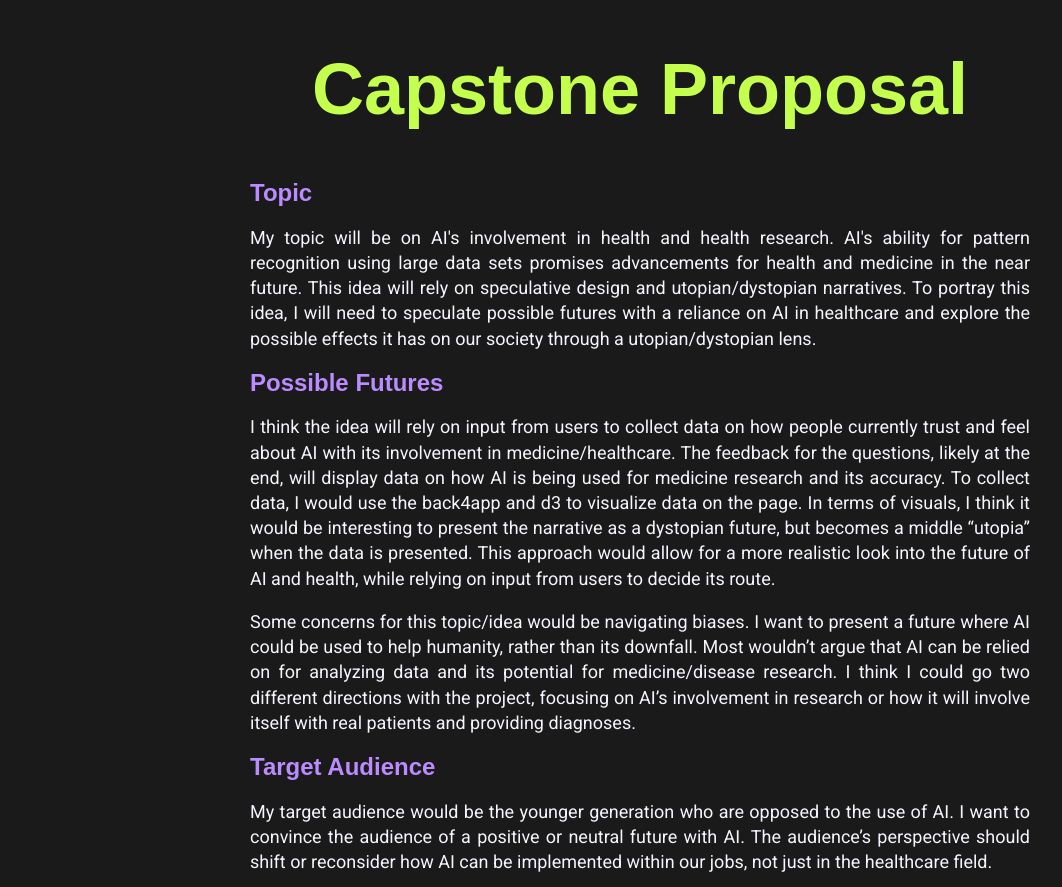
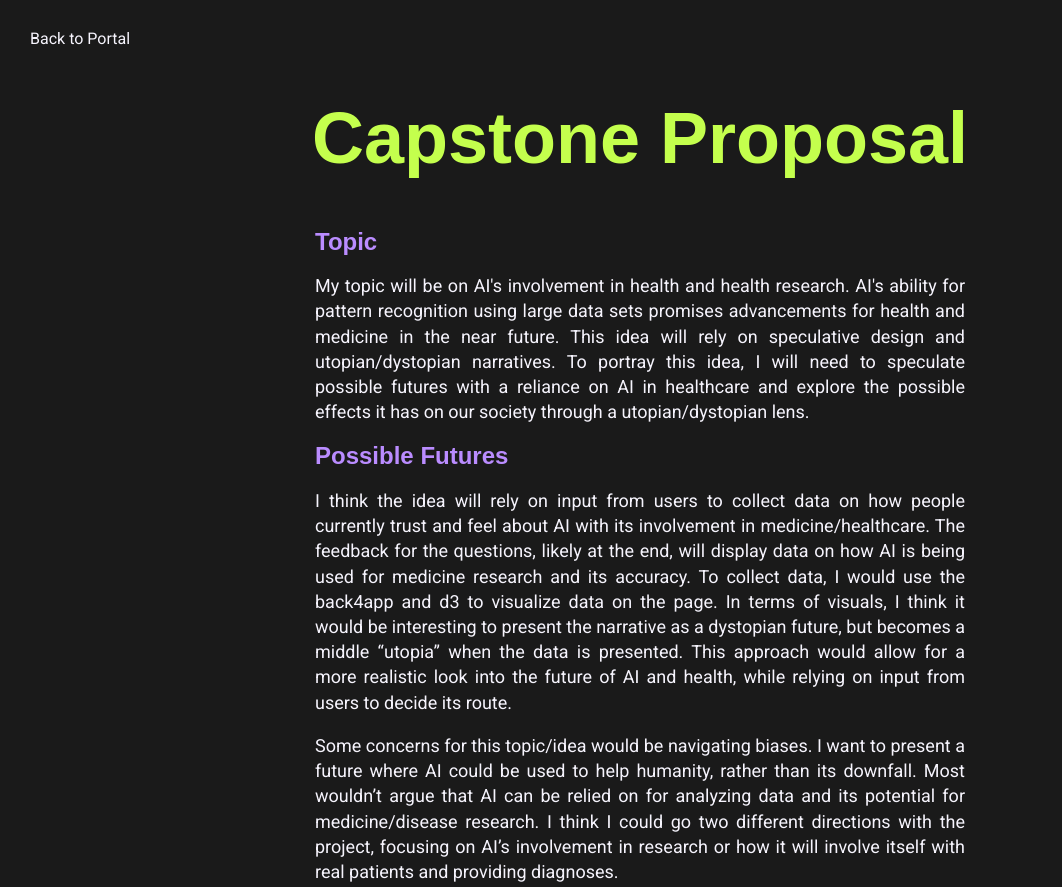
Before and after one commit to aerichtmyer-ops/des157b, a website: page capstone/development/proposal.html in a window 1280 px wide. Shown: the top 887 px of the page, without its empty margins (0-1062 px from the left). Drawn offline with nearby package versions, Linux system fonts and the light colour scheme; a web font is replaced by a local one.

Commit message:
proposal layout fixes

```diff
--- a/capstone/development/proposal.html
+++ b/capstone/development/proposal.html
@@ -20,6 +20,9 @@
     <meta name="viewport" content="width=device-width, initial-scale=1.0">
 </head>
 <body>
+    <div class = "portal">
+    <a href ="../../index.html">Back to Portal</a>
+    </div>
     <header>
         <h1>Capstone Proposal</h1>
     </header>
--- a/capstone/development/styles.css
+++ b/capstone/development/styles.css
@@ -34,7 +34,29 @@ p{
 }
 
 div{
-    margin-left: 250px;
-    margin-right: 250px;
     text-align: justify;
 }
+
+main{
+  max-width: 650px;
+  margin:auto;
+}
+
+a {
+  font-family: "Roboto", sans-serif;
+  font-optical-sizing: auto;
+  font-weight: 400;
+  font-style: normal;
+  font-size: 16px;
+  color: #f6f4fd;
+  text-decoration: none;
+}
+
+.portal{
+  margin: 30px;
+}
+
+.portal:hover{
+  text-decoration: underline;
+   color: #f6f4fd;
+}
```
Also changed, not shown: 1 other file.
